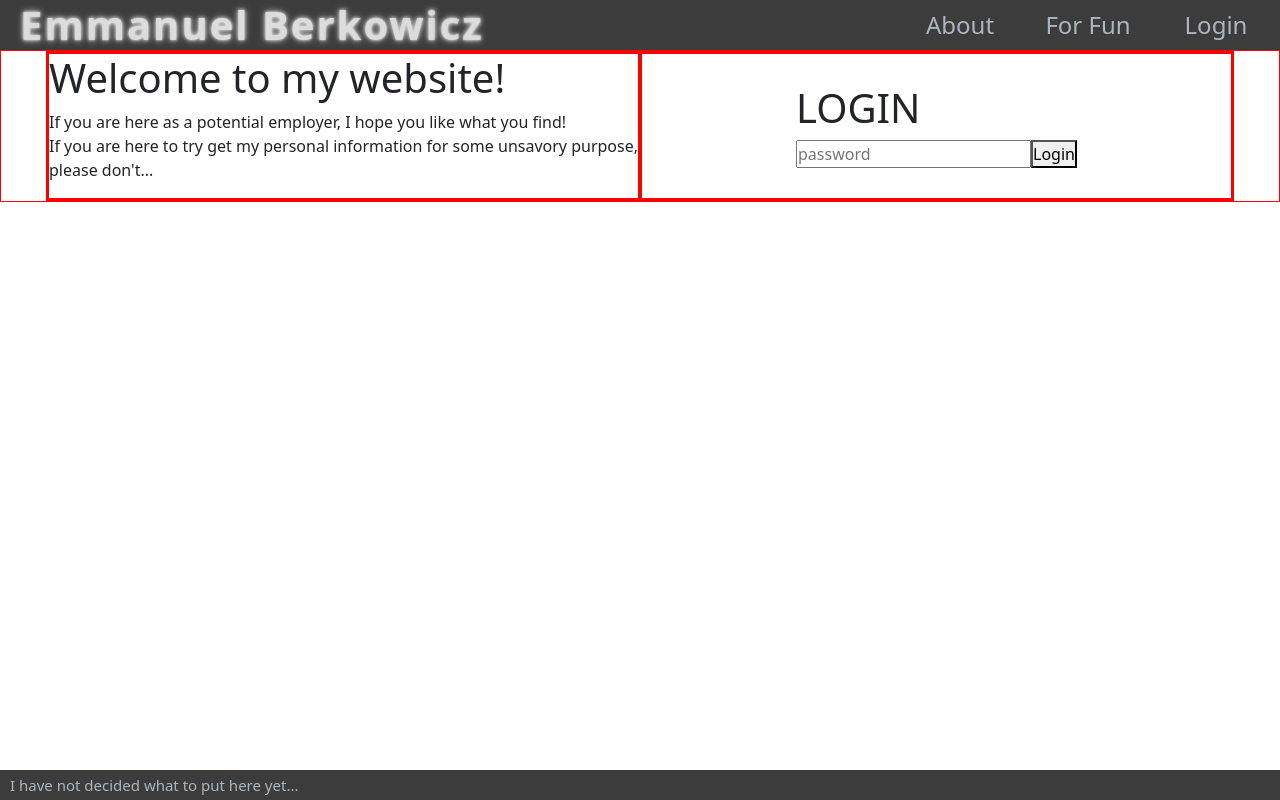
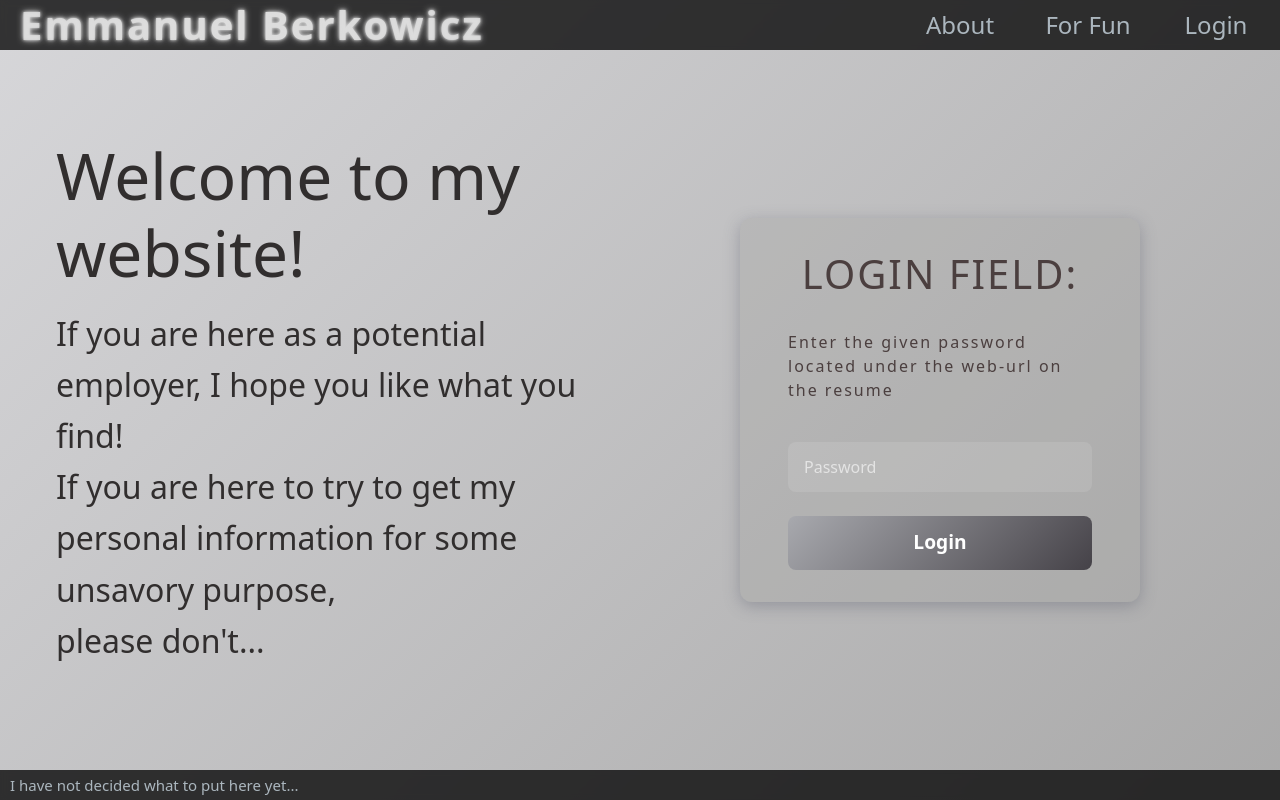
Before and after one commit to AnosVoldygod/emmanwebsite-, a Vue app: page /Login in a window 1280 px wide. Built offline with nearby package versions, Linux system fonts and the light colour scheme.

Commit message:
Login formatted.

```diff
--- a/src/App.vue
+++ b/src/App.vue
@@ -31,10 +31,9 @@ body {
 }
 
 .page {
+  background: linear-gradient(135deg, #a8a8ae76, #3332326b);
   display: grid;
-  grid-template-rows: auto 1fr auto;
   position: absolute;
-
   top: 0;
   bottom: 0;
   left: 0;
@@ -50,7 +49,10 @@ body {
 }
 
 .content {
-  margin: 50px 0 30px 0;
+  padding-top: 50px; /* top bar */
+  padding-bottom: 30px; /* bottom bar */
+  min-height: 100vh;
+  box-sizing: border-box;
 }
 
 .bottom-bar {
--- a/src/components/Login/LoginComp.vue
+++ b/src/components/Login/LoginComp.vue
@@ -6,17 +6,30 @@ import { getAuth, signInWithEmailAndPassword } from 'firebase/auth'
 const email = ref('kyurithesaiyan94@gmail.com')
 const password = ref('')
 const router = useRouter()
+const errorMessage = ref('')
+const successMessage = ref('')
+const showPopup = ref(false)
+
+const closePopup = () => {
+  successMessage.value = ''
+  errorMessage.value = ''
+  showPopup.value = false
+}
 
 const login = () => {
   signInWithEmailAndPassword(getAuth(), email.value, password.value)
     .then(() => {
-      alert('Welcome! =D')
-      localStorage.setItem('isLoggedIn', 'true') // must be a string
-      router.push('/')
+      successMessage.value = 'Welcome! =D'
+      errorMessage.value = ''
+      showPopup.value = true
+      localStorage.setItem('isLoggedIn', 'true')
+      setTimeout(() => router.push('/'), 1500)
     })
     .catch((error) => {
       console.error(error)
-      alert('Incorrect password')
+      errorMessage.value = 'INCORRECT PASSWORD!'
+      successMessage.value = ''
+      showPopup.value = true
     })
 }
 </script>
@@ -24,9 +37,151 @@ const login = () => {
 <template>
   <div class="login-wrapper">
     <div class="login-content">
-      <h1 class="login-heading">LOGIN</h1>
-      <input v-model="password" type="password" placeholder="password" />
+      <h1 class="login-heading">LOGIN FIELD:</h1>
+      <p class="login-paragraph">
+        Enter the given password located under the web-url on the resume
+      </p>
+      <div v-if="showPopup" class="popup-overlay">
+        <div class="popup-box">
+          <button class="popup-close" @click="closePopup">X</button>
+          <p v-if="successMessage" class="popup-success">{{ successMessage }}</p>
+          <p v-if="errorMessage" class="popup-error">{{ errorMessage }}</p>
+        </div>
+      </div>
+
+      <input v-model="password" type="password" placeholder="Password" />
       <button @click="login">Login</button>
     </div>
   </div>
 </template>
+
+<style scoped>
+.login-wrapper {
+  display: flex;
+  justify-content: center;
+  align-items: center;
+  height: 100%;
+}
+
+.login-content {
+  background: #9e9f9c47;
+  padding: 2rem 3rem;
+  border-radius: 12px;
+  box-shadow: 0 4px 16px 0 rgba(85, 86, 105, 0.37);
+  display: flex;
+  flex-direction: column;
+  align-items: center;
+  gap: 1.5rem;
+  width: 100%;
+  max-width: 400px;
+  text-align: center;
+}
+
+input {
+  width: 100%;
+  padding: 0.8rem 1rem;
+  border: none;
+  border-radius: 8px;
+  background: rgba(255, 255, 255, 0.1);
+  color: #b8adad;
+  font-size: 1rem;
+  outline: none;
+  transition:
+    background 0.3s,
+    box-shadow 0.3s;
+}
+.login-heading {
+  font-size: clamp(1rem, 5vw, 2.5rem);
+  color: #4b3f3f;
+  letter-spacing: 2px;
+}
+
+.login-paragraph {
+  font-size: clamp(0.5rem, 5vw, 1rem);
+  color: #4b3f3f;
+  letter-spacing: 2px;
+  text-align: left;
+}
+input,
+button {
+  border: none;
+  outline: none;
+  background-clip: padding-box;
+}
+
+input::placeholder {
+  color: rgba(255, 255, 255, 0.6);
+}
+
+input:focus {
+  background: rgba(255, 255, 255, 0.2);
+  box-shadow: 0 0 10px rgba(255, 255, 255, 0.4);
+}
+
+button {
+  width: 100%;
+  padding: 0.8rem 1rem;
+  background: linear-gradient(135deg, #a8a9ae, #454248);
+  border: none;
+  border-radius: 8px;
+  color: white;
+  font-size: 1.2rem;
+  font-weight: bold;
+  cursor: pointer;
+  transition: all 0.3s ease;
+}
+
+button:hover {
+  background: rgba(209, 55, 55, 0.338);
+  transform: scale(1.05);
+}
+
+/* Popup message on incorrect and correct password attempt */
+
+.popup-overlay {
+  position: fixed;
+  top: 0;
+  left: 0;
+  width: 100vw;
+  height: 100vh;
+  backdrop-filter: blur(4px);
+  background-color: rgba(0, 0, 0, 0.4);
+  display: flex;
+  justify-content: center;
+  align-items: center;
+  z-index: 9999;
+}
+
+.popup-box {
+  background: #4d2d2dce;
+  color: white;
+  padding: 1rem;
+  border-radius: 12px;
+  box-shadow: 0 0 20px rgba(255, 255, 255, 0.1);
+  position: relative;
+  max-width: 300px;
+  width: 50%;
+  text-align: center;
+}
+
+.popup-close {
+  background: transparent;
+  border: none;
+  font-size: 3rem;
+  color: white;
+  cursor: pointer;
+  padding: 0;
+}
+
+.popup-success {
+  color: #4fffa2;
+  font-weight: bold;
+  font-size: 1.2rem;
+}
+
+.popup-error {
+  color: #ac2729;
+  font-weight: bold;
+  font-size: 1.1rem;
+}
+</style>
--- a/src/components/Login/LoginMessage.vue
+++ b/src/components/Login/LoginMessage.vue
@@ -1,12 +1,34 @@
 <template>
-  <header>
-    <div class="loginWelcome"><h1>Welcome to my website!</h1></div>
-    <div class="loginparagraph">
+  <header class="login-header">
+    <div class="login-welcome">
+      <h1 class="heading-welcome">Welcome to my website!</h1>
+    </div>
+    <div class="login-paragraph">
       <p>
         If you are here as a potential employer, I hope you like what you find!<br />
-        If you are here to try get my personal information for some unsavory purpose,<br />
+        If you are here to try to get my personal information for some unsavory purpose,<br />
         please don't...
       </p>
     </div>
   </header>
 </template>
+<style scoped>
+.login-header {
+  padding: 2rem 1rem;
+  text-align: left;
+  margin: 2rem auto;
+  width: 100%;
+  max-width: 600px;
+  color: rgb(49, 46, 46);
+}
+
+.login-welcome h1 {
+  font-size: clamp(2rem, 5vw, 4rem);
+  margin-bottom: 1rem;
+}
+
+.login-paragraph p {
+  font-size: clamp(1rem, 2.5vw, 2rem);
+  line-height: 1.6;
+}
+</style>
--- a/src/router/index.js
+++ b/src/router/index.js
@@ -19,10 +19,10 @@ const router = createRouter({
   routes,
 })
 
-// router.beforeEach((to, from) => {
-//   if (to.name !== 'Login' && JSON.parse(localStorage.getItem('isLoggedIn')) !== true) {
-//     return { name: 'Login' }
-//   }
-// })
+router.beforeEach((to, from) => {
+  if (to.name !== 'Login' && JSON.parse(localStorage.getItem('isLoggedIn')) !== true) {
+    return { name: 'Login' }
+  }
+})
 
 export default router
--- a/src/views/Login.vue
+++ b/src/views/Login.vue
@@ -4,7 +4,7 @@ import LoginMessage from '../components/Login/LoginMessage.vue'
 </script>
 
 <template>
-  <div class="login-wrapper">
+  <div class="login-wrapper-main">
     <div class="login-components">
       <div class="login-message">
         <LoginMessage />
@@ -16,11 +16,7 @@ import LoginMessage from '../components/Login/LoginMessage.vue'
   </div>
 </template>
 <style scoped>
-* {
-  border: 1px solid red;
-}
-
-.login-wrapper {
+.login-wrapper-main {
   display: grid;
   height: 100%;
   justify-content: center;
```
